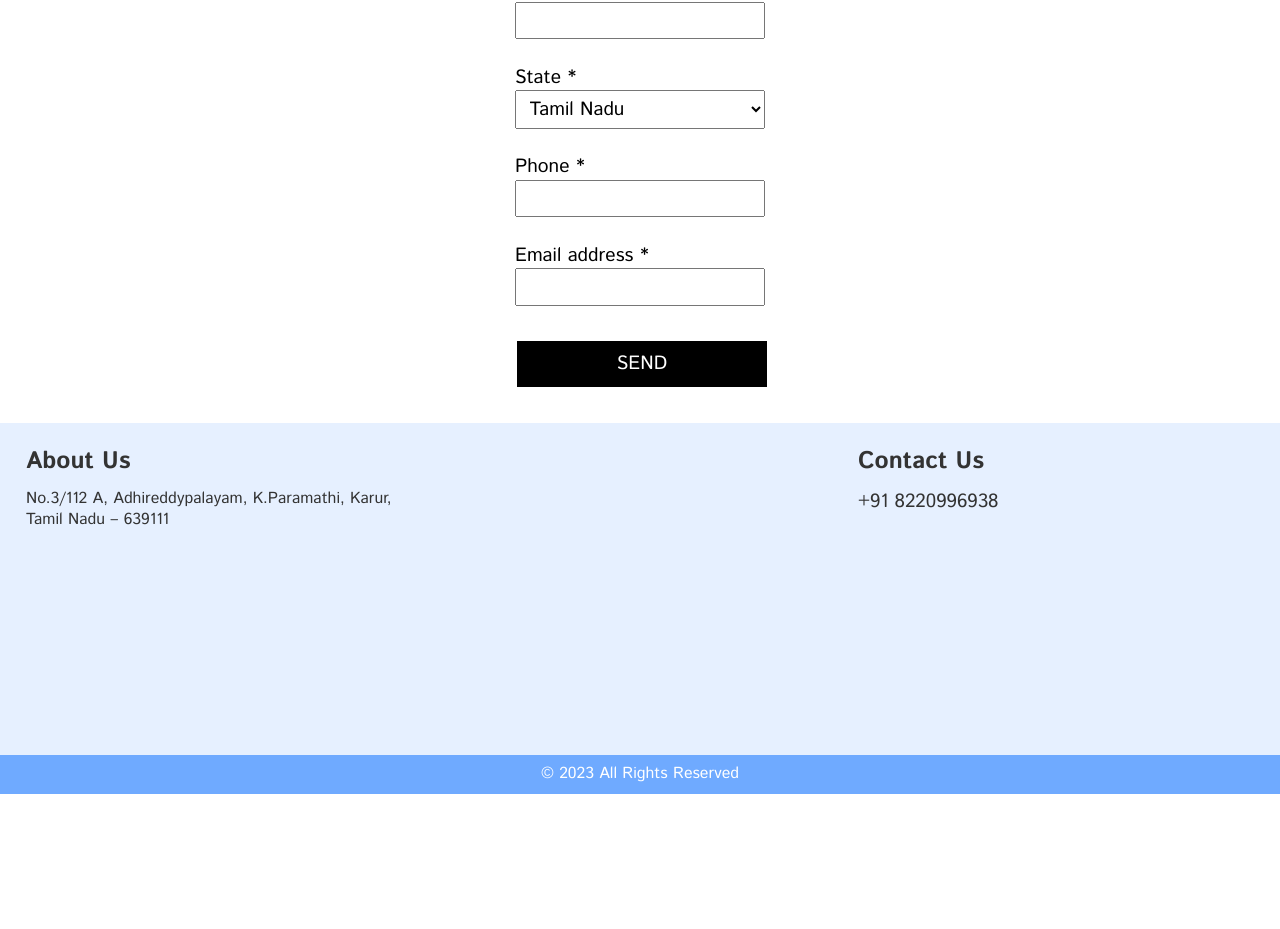
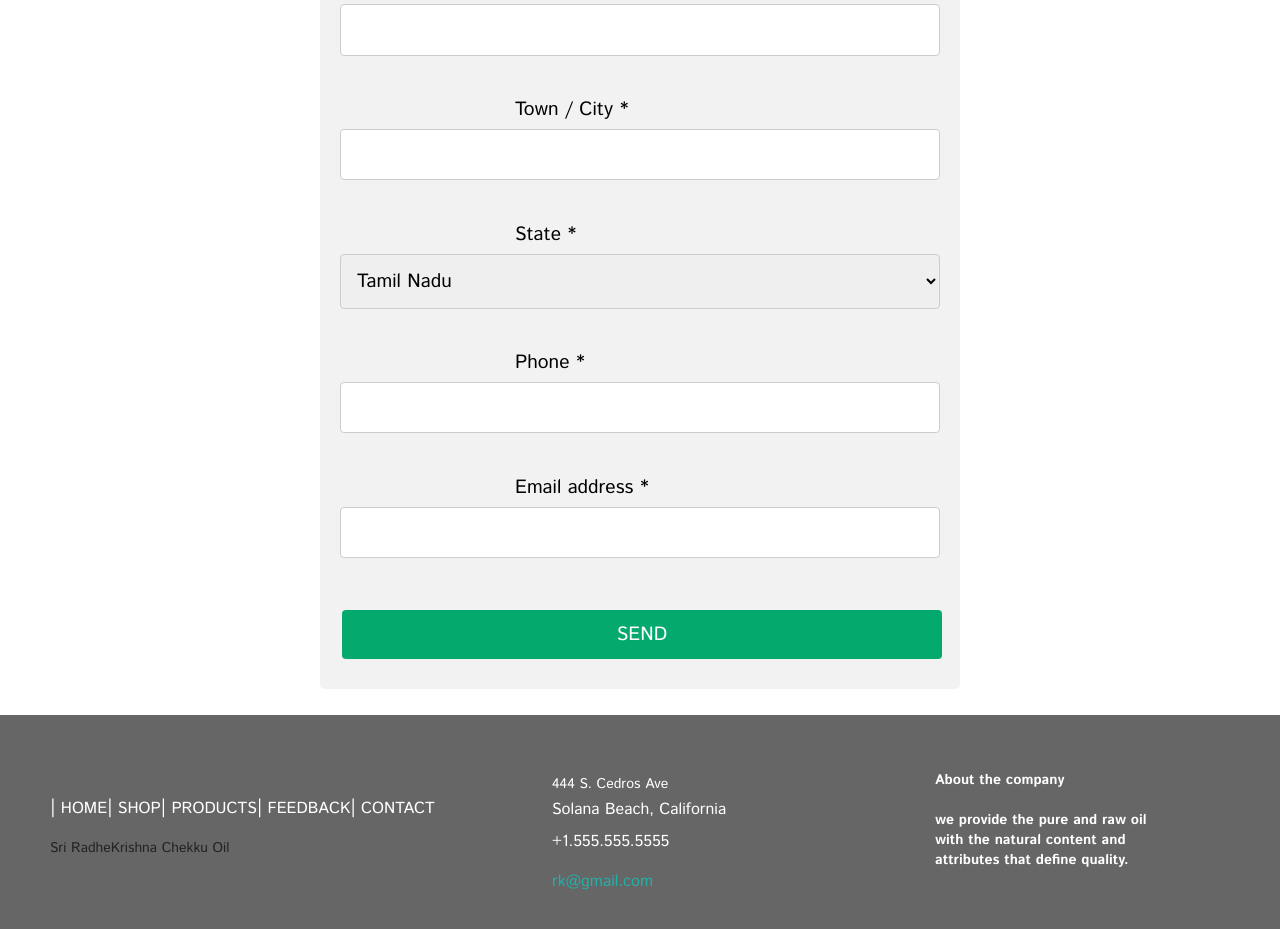
Before and after one commit to srnave/chekku, a React (Create React App) app in the folder oil/: page /form in a window 1280 px wide. Shown: the part 489-1418 px from the top of the page. Before the commit the page ends 1283 px from the top, so only its background shows below. Built offline with nearby package versions, Linux system fonts and the light colour scheme.

Commit message:
edited footer and done feedback component

```diff
--- /dev/null
+++ b/oil/src/Feedback.css
@@ -0,0 +1,45 @@
+body {font-family: Arial, Helvetica, sans-serif;
+align-items: center;}
+* {box-sizing: border-box;}
+
+input[type=text], select, textarea {
+  width: 100%;
+  padding: 12px;
+  border: 1px solid #ccc;
+  border-radius: 4px;
+  box-sizing: border-box;
+  margin-top: 6px;
+  margin-bottom: 16px;
+  resize: vertical;
+}
+input[type=email], select, textarea {
+    width: 100%;
+    padding: 12px;
+    border: 1px solid #ccc;
+    border-radius: 4px;
+    box-sizing: border-box;
+    margin-top: 6px;
+    margin-bottom: 16px;
+    resize: vertical;
+  }
+
+input[type=submit] {
+  background-color: #04AA6D;
+  color: white;
+  padding: 12px 20px;
+  border: none;
+  border-radius: 4px;
+  cursor: pointer;
+}
+
+input[type=submit]:hover {
+  background-color: #45a049;
+}
+
+.container {
+  border-radius: 5px;
+  background-color: #f2f2f2;
+  padding: 20px;
+  width: 50%;
+
+}
--- /dev/null
+++ b/oil/src/Feedback.js
@@ -0,0 +1,30 @@
+import React from "react";
+import './Feedback.css';
+const Feedback=()=>{
+return(
+    <>
+    <center>
+    <div class="container">
+
+    <label for="fname">Name</label>
+    <input type="text" id="fname" name="firstname" placeholder="Your name.."/>
+
+    <label for="lname">Email</label>
+    <input type="email" id="lname" name="lastname" placeholder="Your email.."/>
+
+
+
+    <label for="subject">Subject</label>
+    <textarea id="subject" name="subject" placeholder="Your feedback.." ></textarea>
+
+    <input type="submit" value="Submit"/>
+
+</div>
+
+</center>
+</>
+
+
+)
+}
+export default Feedback;
--- a/oil/src/Footer.css
+++ b/oil/src/Footer.css
@@ -1,132 +1,198 @@
+@import url(https://fonts.googleapis.com/css?family=Open+Sans:400,500,300,700);
+
 * {
-    margin: 0;
-    padding: 0;
-    box-sizing: border-box;
-    font-family: sans-serif;
-
+  font-family: Open Sans;
 }
 
-  a {
-    text-decoration: none;
+/* section {
+  width: 100%;
+  display: inline-block;
+  background: #333;
+  height: 50vh;
+  text-align: center;
+  font-size: 22px;
+  font-weight: 700;
+  text-decoration: underline;
+} */
+
+.footer-distributed{
+	background: #666;
+	box-shadow: 0 1px 1px 0 rgba(0, 0, 0, 0.12);
+	box-sizing: border-box;
+	width: 100%;
+	text-align: left;
+	font: bold 16px sans-serif;
+	padding: 55px 50px;
 }
 
-  body {
-    height: auto;
-    width: 100%;
-    background-color: #eceef9;
+.footer-distributed .footer-left,
+.footer-distributed .footer-center,
+.footer-distributed .footer-right{
+	display: inline-block;
+	vertical-align: top;
 }
 
-  footer {
-    color: #333;
-    background-color: #e6f0ff;
-    position:static;
-    bottom: 0;
+/* Footer left */
+
+.footer-distributed .footer-left{
+	width: 40%;
 }
 
-  .row {
-    display: flex;
-    padding: 1rem;
+/* The company logo */
+
+.footer-distributed h3{
+	color:  #ffffff;
+	font: normal 36px 'Open Sans', cursive;
+	margin: 0;
 }
 
-  .column {
-    width: calc(100% / 3);
-    padding: 0 0.9375rem;
+.footer-distributed h3 span{
+	color:  lightseagreen;
 }
 
-  h4 {
-    margin-bottom: 0.9375rem;
-    font-size: 1.5rem;
-  }
+/* Footer links */
 
-  p {
-    font-size: 1rem;
-    line-height: 1.3rem;
-  }
-
-  ul {
-    list-style: none;
-    margin: 0;
+.footer-distributed .footer-links{
+	color:  #ffffff;
+	margin: 20px 0 12px;
 	padding: 0;
 }
 
-  ul li {
-    margin-bottom: 0.625rem;
+.footer-distributed .footer-links a{
+	display:inline-block;
+	line-height: 1.8;
+  font-weight:400;
+	text-decoration: none;
+	color:  inherit;
 }
 
-  ul li a {
-    color: #333;
-    font-size: 1rem;
+.footer-distributed .footer-company-name{
+	color:  #222;
+	font-size: 14px;
+	font-weight: normal;
+	margin: 0;
 }
 
-  ul li i {
-    color: #6faaff;
+/* Footer Center */
+
+.footer-distributed .footer-center{
+	width: 35%;
 }
 
-  ul li a:hover {
-    color: #6faaff;
+.footer-distributed .footer-center i{
+	background-color:  #33383b;
+	color: #ffffff;
+	font-size: 25px;
+	width: 38px;
+	height: 38px;
+	border-radius: 50%;
+	text-align: center;
+	line-height: 42px;
+	margin: 10px 15px;
+	vertical-align: middle;
 }
 
-  ul.social-icons {
-    display: flex;
-    column-gap: 0.625rem;
+.footer-distributed .footer-center i.fa-envelope{
+	font-size: 17px;
+	line-height: 38px;
 }
 
-  .social-icons i {
-    color: white;
+.footer-distributed .footer-center p{
+	display: inline-block;
+	color: #ffffff;
+  font-weight:400;
+	vertical-align: middle;
+	margin:0;
 }
 
-  ul.social-icons li {
-    margin-bottom: 0rem;
+.footer-distributed .footer-center p span{
+	display:block;
+	font-weight: normal;
+	font-size:14px;
+	line-height:2;
 }
 
-  ul.social-icons li a {
-    display: grid;
-    place-content: center;
-    width: 2.5rem;
-    height: 2.5rem;
-    border-radius: 100%;
-    background-color: #6faaff;
+.footer-distributed .footer-center p a{
+	color:  lightseagreen;
+	text-decoration: none;;
 }
 
-  ul.social-icons li:hover a {
-    background-color: #6fdeff;
+.footer-distributed .footer-links a:before {
+  content: "|";
+  font-weight:300;
+  font-size: 20px;
+  left: 0;
+  color: #fff;
+  display: inline-block;
+  padding-right: 5px;
 }
 
-  .copyright {
-    text-align: center;
-    color: #fff;
-    background-color: #6faaff;
-    padding: 0.6rem 0;
+.footer-distributed .footer-links .link-1:before {
+  content: none;
 }
 
-  /* Responsive adjustments */
+/* Footer Right */
 
-  @media screen and (max-width: 768px) {
-    .column {
-      margin: 0.4rem 0;
-      width: 100%;
-      padding: 0;
+.footer-distributed .footer-right{
+	width: 20%;
 }
 
-    .row {
-      display: flex;
-      flex-wrap: wrap;
+.footer-distributed .footer-company-about{
+	line-height: 20px;
+	color:  #92999f;
+	font-size: 13px;
+	font-weight: normal;
+	margin: 0;
 }
 
-    h4 {
-      font-size: 1.3125rem;
+.footer-distributed .footer-company-about span{
+	display: block;
+	color:  #ffffff;
+	font-size: 14px;
+	font-weight: bold;
+	margin-bottom: 20px;
 }
 
-    p {
-      font-size: 0.9375rem;
+.footer-distributed .footer-icons{
+	margin-top: 25px;
 }
 
-    ul li a {
-      font-size: 0.9375rem;
+.footer-distributed .footer-icons a{
+	display: inline-block;
+	width: 35px;
+	height: 35px;
+	cursor: pointer;
+	background-color:  #33383b;
+	border-radius: 2px;
+
+	font-size: 20px;
+	color: #ffffff;
+	text-align: center;
+	line-height: 35px;
+
+	margin-right: 3px;
+	margin-bottom: 5px;
 }
 
-    ul.social-icons li a {
-      width: 1.875rem;
-      height: 1.875rem;
+/* If you don't want the footer to be responsive, remove these media queries */
+
+@media (max-width: 880px) {
+
+	.footer-distributed{
+		font: bold 14px sans-serif;
 	}
+
+	.footer-distributed .footer-left,
+	.footer-distributed .footer-center,
+	.footer-distributed .footer-right{
+		display: block;
+		width: 100%;
+		margin-bottom: 40px;
+		text-align: center;
 	}
+
+	.footer-distributed .footer-center i{
+		margin-left: 0;
+	}
+
+}
--- a/oil/src/Footer.js
+++ b/oil/src/Footer.js
@@ -1,92 +1,79 @@
 import React from 'react'
 import './Footer.css'
 import image1 from '../src/images/logo.jpg'
+import logo from '../src/images/logo.jpg';
+import { Link } from 'react-router-dom';
+export default function Footer() {
+  const myStyle={
+    backgroundRepeat: 'no-repeat',
+    height:'200px',
+    width:'200px',
 
-export default function Footer() {
-//   const myStyle1={
-//     backgroundRepeat: 'no-repeat',
-//     height:'200px',
-//     width:'300px'
-// };
+};
   return (
     <>
-    <footer>
 
-<div class="row">
+<footer class="footer-distributed">
 
-  <div class="column">
-
-    <h4>About Us</h4>
-
-    <p>No.3/112 A, Adhireddypalayam,
-	K.Paramathi,
-	Karur, Tamil Nadu – 639111
-</p>
-
-  </div>
-
-  <div class="column">
-
-    {/* <h4>Quick Links</h4>
-
-    <ul>
-
-      <li><a href=""><i class="fa fa-angle-right"></i> Subscription</a></li>
-
-      <li><a href=""><i class="fa fa-angle-right"></i> Contact us</a></li>
-
-      <li><a href=""><i class="fa fa-angle-right"></i> Bug report</a></li>
-
-    </ul> */}
-
-  </div>
-
-  {/* <div class="column">
-
-    <h4>Connect with Us</h4>
-
-    <ul class="social-icons">
-
-      <li><a href="#"><i class="fa-brands fa-facebook-f"></i></a></li>
-
-      <li><a href="#"><i class="fa-brands fa-instagram"></i></a></li>
-
-      <li><a href="#"><i class="fa-brands fa-twitter"></i></a></li>
-
-        <li><a href="#"><i class="fa-brands fa-github"></i></a></li>
-
-    </ul>
-
-  </div> */}
-  {/* <div class="column">
+			<div class="footer-left">
 
 
-<ul class="social-icons">
 
-  <li><img style={myStyle1} src={image1}/></li>
+				<p class="footer-links">
+          {/* <img style={myStyle}src={logo}/> */}
+          <Link to="/">HOME</Link>
+
+					<Link to="/form"  >SHOP</Link>
+
+          <Link to="/product" >PRODUCTS</Link>
+
+					<Link to="/feedback" >FEEDBACK</Link>
 
 
-</ul>
+					<Link to="/">CONTACT</Link>
+				</p>
 
-</div> */}
-  <div class="column">
+				<p class="footer-company-name">Sri RadheKrishna Chekku Oil</p>
+			</div>
 
-    <h4>Contact Us</h4>
+			<div class="footer-center">
 
-    <ul class="social-icons">
+				<div>
+					<i class="fa fa-map-marker"></i>
+					<p><span>444 S. Cedros Ave</span> Solana Beach, California</p>
+				</div>
 
-      <li>+91 8220996938</li>
+				<div>
+					<i class="fa fa-phone"></i>
+					<p>+1.555.555.5555</p>
+				</div>
 
+				<div>
+					<i class="fa fa-envelope"></i>
+					<p><a href="mailto:rk@gmail.com">rk@gmail.com</a></p>
+				</div>
 
-    </ul>
+			</div>
 
-  </div>
+			<div class="footer-right">
 
-</div>
+				<p class="footer-company-about" s>
+					<span>About the company</span>
+					<span>we provide the pure and raw oil with the natural content and attributes that define quality.</span>
+				</p>
 
-<p class="copyright">© 2023 All Rights Reserved</p>
+				{/* <div class="footer-icons">
 
-</footer>
+					<a href="#"><i class="fa fa-facebook"></i></a>
+					<a href="#"><i class="fa fa-twitter"></i></a>
+					<a href="#"><i class="fa fa-linkedin"></i></a>
+					<a href="#"><i class="fa fa-github"></i></a>
+
+				</div> */}
+
+			</div>
+
+		</footer>
 </>
   )
 }
--- a/oil/src/Navbars.js
+++ b/oil/src/Navbars.js
@@ -28,7 +28,7 @@ const Navbars = () => {
             <Link to="/product" className="navbar1" >PRODUCTS</Link>
           </li>
           <li>
-            <Link to="/"  className="navbar1"  >ABOUT US</Link>
+            <Link to="/feedback"  className="navbar1"  >FEEDBACK</Link>
           </li>
           <li>
             <Link to="/"  className="navbar1"  >CONTACT</Link>
--- a/oil/src/index.js
+++ b/oil/src/index.js
@@ -22,6 +22,7 @@ import Navbars from "./Navbars";
 import Home from "./Home";
 import Form from "./Form";
 import Product from"./Product";
+import Feedback from "./Feedback";
 
 
 export default function App() {
@@ -32,6 +33,7 @@ export default function App() {
           <Route index element={<Home />} />
           <Route path="form" element={<Form />} />
           <Route path="product" element={<Product />} />
+          <Route path="feedback" element={<Feedback/>}/>
         </Route>
       </Routes>
     </BrowserRouter>
```
Also changed, not shown: oil/src/Home.js (+6 -6 lines). Lines whose indentation alone changed are shown as unchanged.
